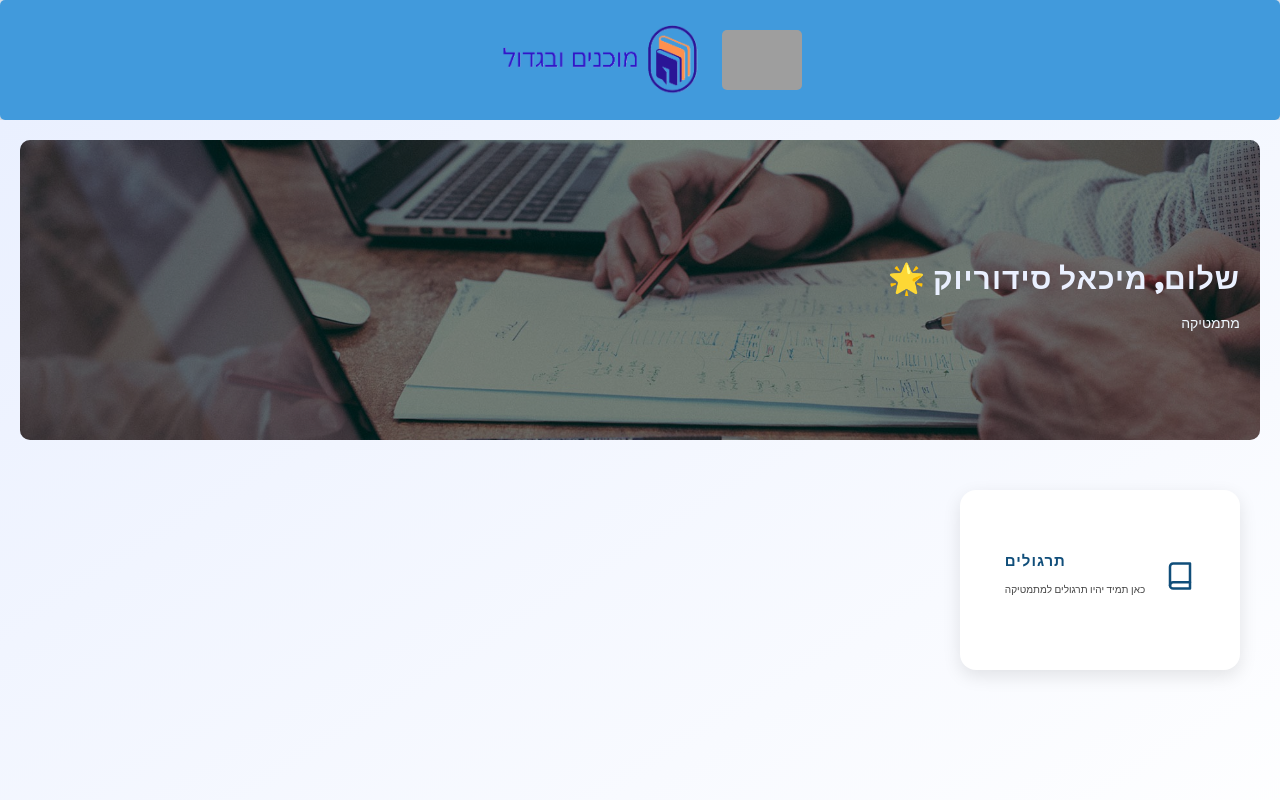
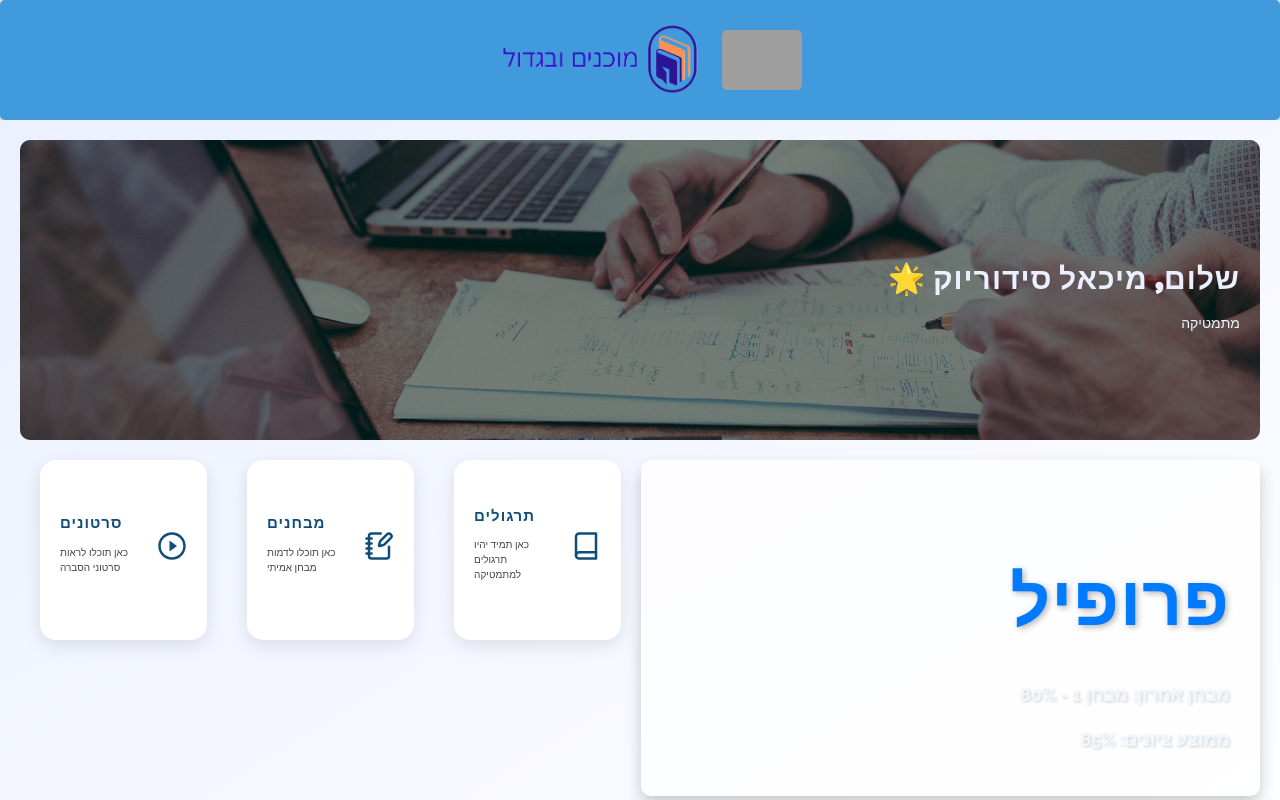
Before and after one commit to MishkaSid/FinalProject, a React (Vite) app in the folder Frontend/: page /student in a window 1280 px wide. Shown: the top 800 px of the page. Built offline with nearby package versions, Linux system fonts and the light colour scheme; grey boxes are pictures that could not be loaded.

Commit message:
07/05/2025
progress in student

```diff
--- a/Frontend/package.json
+++ b/Frontend/package.json
@@ -18,7 +18,7 @@
     "normalize.css": "^8.0.1",
     "react": "^18.2.0",
     "react-dom": "^18.2.0",
-    "react-icons": "^5.0.1",
+    "react-icons": "^5.5.0",
     "react-router-dom": "^7.5.0",
     "react-scroll": "^1.9.3",
     "recharts": "^2.15.3"
--- a/Frontend/src/components/card/Card.jsx
+++ b/Frontend/src/components/card/Card.jsx
@@ -1,4 +1,5 @@
 import React from "react";
+import { useNavigate } from "react-router-dom";
 import styles from "./card.module.css";
 
 /**
@@ -8,16 +9,24 @@ import styles from "./card.module.css";
  * @prop {String} title The card title.
  * @prop {String} [description] The card description.
  * @prop {ReactNode} [icon] A React component to display as the card icon.
- * @prop {Function} [onClick] A callback function to call when the card is clicked.
+ * @prop {String} [to] The location to navigate to when the card is clicked.
  * @prop {String} [size=medium] The card size. Can be "small", "medium", or "large".
  * @prop {String} [layout=vertical] The card layout. Can be "vertical" or "horizontal".
  */
 
-export default function Card({ title, description, icon, onClick, size = "medium", layout = "vertical" }) {
+export default function Card({ title, description, icon, to, size = "medium", layout = "vertical" }) {
+  const navigate = useNavigate();
+
+  const handleClick = () => {
+    if (to) {
+      navigate(to);
+    }
+  };
+
   return (
     <div
       className={`${styles.card} ${styles[size]} ${layout === "horizontal" ? styles.horizontal : ""}`}
-      onClick={onClick}
+      onClick={handleClick}
     >
       {icon && <div className={styles.cardIcon}>{icon}</div>}
       <div>
--- a/Frontend/src/pages/not found/notFound.module.css
+++ b/Frontend/src/pages/not found/notFound.module.css
@@ -5,7 +5,7 @@
   width: 100vw;
   height: 100vh;
   z-index: -1;
-  background-image: url('../../images/notFoundBackground.webp');
+  background-image: url('../../assets/images/notFoundBackground.webp');
   background-size: 110%;
   background-position: center;
   background-repeat: no-repeat;
@@ -14,14 +14,11 @@
 }
 
 @keyframes kenBurns {
-  0% {
-    background-size: 110%;
-    background-position: center;
-  }
-  100% {
-    background-size: 120%;
-    background-position: top center;
-  }
+  0% { background-size: 100%; }
+  25% { background-size: 105%; }
+  50% { background-size: 110%; }
+  75% { background-size: 105%; }
+  100% { background-size: 100%; }
 }
 
 
--- a/Frontend/src/pages/student/Student.jsx
+++ b/Frontend/src/pages/student/Student.jsx
@@ -2,6 +2,8 @@ import React from "react";
 import styles from "./student.module.css";
 import Card from "../../components/card/Card";
 import { FiBook } from "react-icons/fi";
+import { LuNotebookPen } from "react-icons/lu";
+import { CgPlayButtonO } from "react-icons/cg";
 /**
  * The StudentDashboard component renders the main page for students.
  * It contains a hero section with the student's name and course, and a dashboard
@@ -13,6 +15,11 @@ export default function StudentDashboard() {
   const student = {
     name: "מיכאל סידוריוק",
     course: "מתמטיקה",
+    lastTest: {
+      name: "מבחן 1",
+      grade: 80,
+    },
+    averageGrade: 85,
   };
 
   return (
@@ -30,9 +37,35 @@ export default function StudentDashboard() {
           title="תרגולים"
           description="כאן תמיד יהיו תרגולים למתמטיקה"
           icon={<FiBook size={30} />}
+          to="/practice"
           size="medium"
           layout="horizontal"
         />
+        <Card
+          title="מבחנים"
+          description="כאן תוכלו לדמות מבחן אמיתי"
+          icon={<LuNotebookPen size={30} />}
+          to="/exams"
+          size="medium"
+          layout="horizontal"
+        />
+        <Card
+          title="סרטונים"
+          description="כאן תוכלו לראות סרטוני הסברה"
+          icon={<CgPlayButtonO size={30} />}
+          to="/videos"
+          size="medium"
+          layout="horizontal"
+        />
+        <div className={styles.profile}>
+          <h2 className={styles.profileTitle}>פרופיל</h2>
+          <div className={styles.profileContent}>
+            <p>
+              מבחן אחרון: {student.lastTest.name} - {student.lastTest.grade}%
+            </p>
+            <p>ממוצע ציונים: {student.averageGrade}%</p>
+          </div>
+        </div>
       </div>
     </div>
   );
--- a/Frontend/src/pages/student/student.module.css
+++ b/Frontend/src/pages/student/student.module.css
@@ -54,12 +54,46 @@
 
 /* Dashboard cards */
 .dashboard {
-  display: grid;
-  grid-template-columns: repeat(auto-fit, minmax(300px, 1fr));
-  gap: 1.5rem;
-  margin-top: 3rem;
+  display: flex;
+  flex-direction: row;
+  align-items: flex-start;
 }
 
+.profile, .card {
+  display: flex;
+  flex-direction: column;
+  justify-content: center;
+  align-items: flex-start;
+  text-align: right;
+  background-color: rgba(255, 255, 255, 0.8);
+  border-radius: 1rem;
+  max-width: 900px;
+  width: 90%;
+  padding: 3rem;
+  transition: transform 0.3s ease, box-shadow 0.3s ease;
+  box-shadow: 0 8px 16px rgba(0, 0, 0, 0.2);
+}
+
+.profile {
+  order: -1;
+  margin-bottom: 2rem;
+  margin-top: 2rem;
+}
+
+.profileTitle{
+  font-size: 7rem;
+  color: var(--clr-blue-5);
+  margin-bottom: 1rem;
+  font-weight: 600;
+  text-shadow: 2px 2px 6px rgba(0, 0, 0, 0.3);
+}
+
+.profileContent{
+  font-size: 1.8rem;
+  color: var(--clr-blue-5);
+  font-weight: 700;
+  text-shadow: 1px 1px 3px rgba(0, 0, 0, 0.2);
+}
 /* Mobile */
 @media (max-width: 600px) {
   .title {
```
Also changed, not shown: 1 other file (tests, documents, lock files or other folders).
